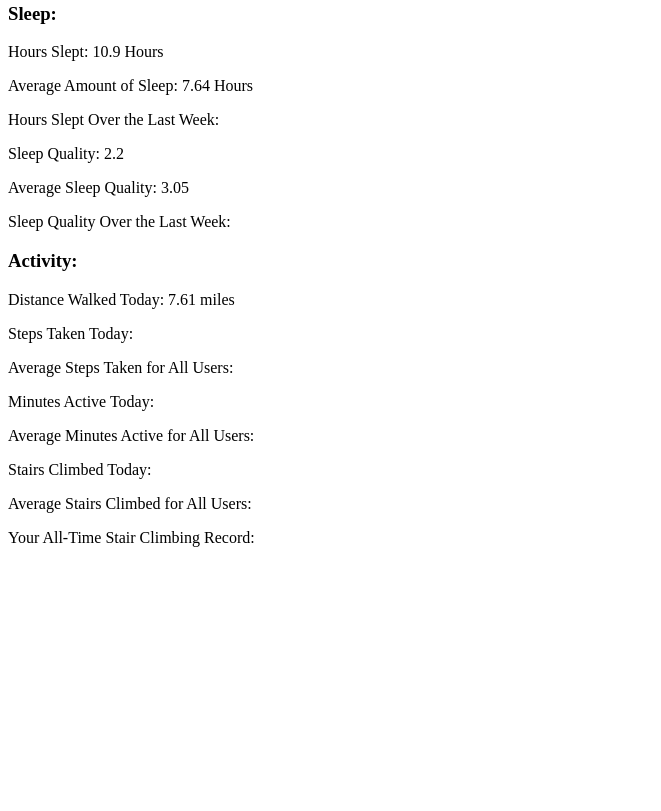
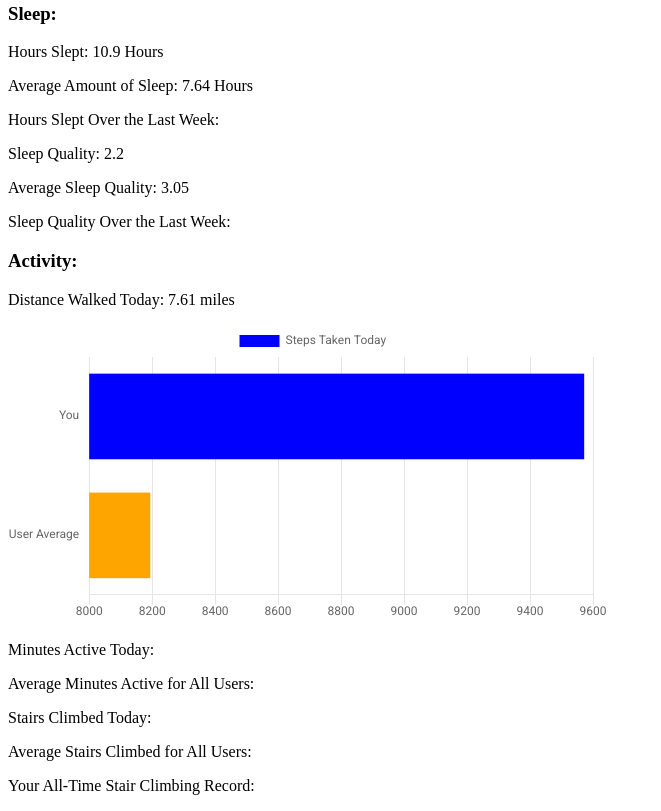
Before and after one commit to bradybridges/fit-lit, a website: page src/index.html in a window 1280 px wide. Shown: the part 1118-1929 px from the top of the page, without its empty margins (0-661 px from the left). Before the commit the page ends 1681 px from the top, so only its background shows below. Drawn offline with nearby package versions, Linux system fonts and the light colour scheme.

Commit message:
Add first horizontal bar chart

```diff
--- a/src/Activity.js
+++ b/src/Activity.js
@@ -11,6 +11,10 @@ class Activity {
 
   getMinutesActive(date) {
     return this.userActivity.find(data => data.date === date).minutesActive;
+  }
+
+  getStepsTaken(date) {
+    return this.userActivity.find(data => data.date === date).numSteps;
   }
 
   getWeekAvgMinActive(date) {
--- a/src/index.html
+++ b/src/index.html
@@ -50,8 +50,8 @@
         <p>Distance Walked Today: <span id="miles"></span> miles</p>
         <!-- each of these are supposed to be compared so I was thinking of doing 3 differnt simple bar charts to show the user's day info vs all users average -->
         <p id="step-goal-reached"></p>
-        <p>Steps Taken Today: <span id="steps-today"></span></p>
-        <p>Average Steps Taken for All Users: <span id="avg-steps-all"></span></p>
+
+        <canvas id="step-chart" width="600" height="300"></canvas>
         <p>Minutes Active Today: <span id="minutes-today"></span></p>
         <p>Average Minutes Active for All Users: <span id="avg-minutes-all"></span></p>
         <p>Stairs Climbed Today: <span id="stairs-today"></span></p>
--- a/src/scripts.js
+++ b/src/scripts.js
@@ -148,4 +148,35 @@ $(document).ready(() =>{
     }
   });
 
+  const compareStepsChart = new Chart($('#step-chart'), {
+    type: 'horizontalBar',
+    data: {
+      labels: ['You', 'User Average'],
+      datasets: [{
+        label: 'Steps Taken Today',
+        data: [activity.getStepsTaken(date), activityRepo.getAvgStepsAllUsers(date)],
+        backgroundColor: [
+          'blue',
+          'orange'
+        ]
+      }]
+    },
+    options: {
+      defaultFontFamily: Chart.defaults.global.defaultFontFamily ='Roboto',
+      responsive: false,
+      maintainAspectRatio: true,
+      aspectRatio: 2,
+      scales: {
+        yAxes: [{
+          gridLines: {
+            display: false
+          },
+          ticks: {
+            beginAtZero: true
+          }
+        }]
+      }
+    }
+  });
+
 });
```
Also changed, not shown: test/Activity-test.js (+4 -0 lines), test/Hydration-test.js (+1 -1 lines), src/ActivityRepo.js (line endings or trailing spaces).
